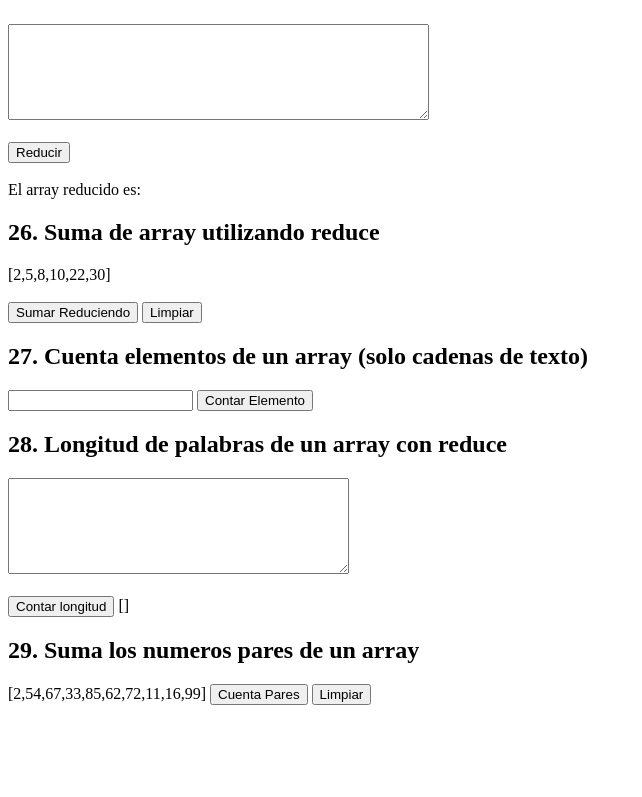
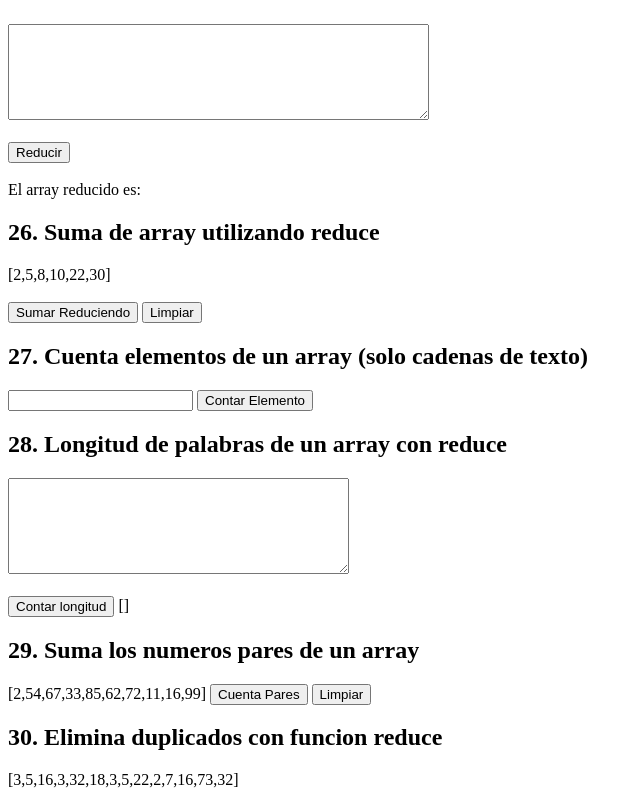
Before and after one commit to matiasmoscone1/practica-ejercicios-logica-programacion-react, a React (Vite) app: page / in a window 1280 px wide. Shown: the part 4599-5396 px from the top of the page, without its empty margins (0-642 px from the left). Before the commit the page ends 5312 px from the top, so only its background shows below. Built offline with nearby package versions, Linux system fonts and the light colour scheme.

Commit message:
Agregando ejercicio 30

```diff
--- a/src/App.jsx
+++ b/src/App.jsx
@@ -28,6 +28,7 @@ import SumaReduce from './ejercicios/SumaReduce';
 import CuentaElementos from './ejercicios/CuentaElementos';
 import MapeoDePalabras from './ejercicios/MapeoDePalabras';
 import SumaNumerosPares from './ejercicios/SumaNumerosPares';
+import DuplicadosReduce from './ejercicios/DuplicadosReduce';
 
 function App() {
 
@@ -66,6 +67,8 @@ function App() {
     <CuentaElementos />
     <MapeoDePalabras />
     <SumaNumerosPares />
+    <DuplicadosReduce />
+
 
 
     </>
--- /dev/null
+++ b/src/ejercicios/DuplicadosReduce.jsx
@@ -0,0 +1,26 @@
+
+
+//30. Eliminar Duplicados: Escribe una función que tome un array y elimine los elementos
+//duplicados, devolviendo un nuevo array sin duplicados.
+
+
+const DuplicadosReduce = () => {
+
+    const arrayNumeros = [3, 5, 16, 3, 32, 18, 3, 5, 22, 2, 7, 16, 73, 32];
+
+
+
+    return(<>
+    <div>
+        <h2>30. Elimina duplicados con funcion reduce</h2>
+
+        {`[${arrayNumeros.join(",")}]`}
+
+
+
+    </div>
+    </>)
+
+}
+
+export default DuplicadosReduce;
```
